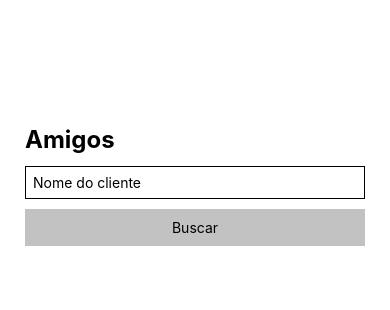
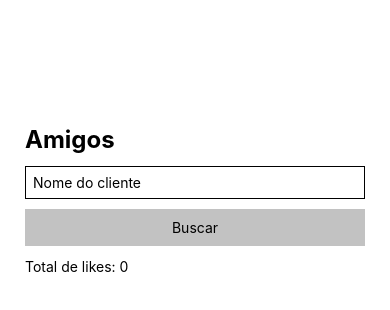
Before and after one commit to murilokuerten92/performance-app, a React Native app: screen / in a window 390 px wide. Shown: the top 310 px of the page. Built offline with nearby package versions, Linux system fonts and the light colour scheme.

Commit message:
refactor: adding useMemo for likes calculate

```diff
--- a/src/components/FriendsList.tsx
+++ b/src/components/FriendsList.tsx
@@ -1,5 +1,5 @@
-import React from "react";
-import { View } from "react-native";
+import React, { useMemo } from "react";
+import { View, Text } from "react-native";
 import { Friend } from "./Friend";
 
 interface Props {
@@ -11,12 +11,17 @@
 }
 
 export function FriendsList({ data }: Props) {
+  const totalLikes = useMemo(() => {
+    return data.reduce((likes, friend) => {
+      return likes + friend.likes;
+    }, 0);
+  }, [data]);
+
   return (
     <View>
+      <Text>Total de likes: {totalLikes}</Text>
       {data.map((friend) => (
-        <Friend
-        key={String(friend.id)}
-        data={friend} />
+        <Friend key={String(friend.id)} data={friend} />
       ))}
     </View>
   );
```
